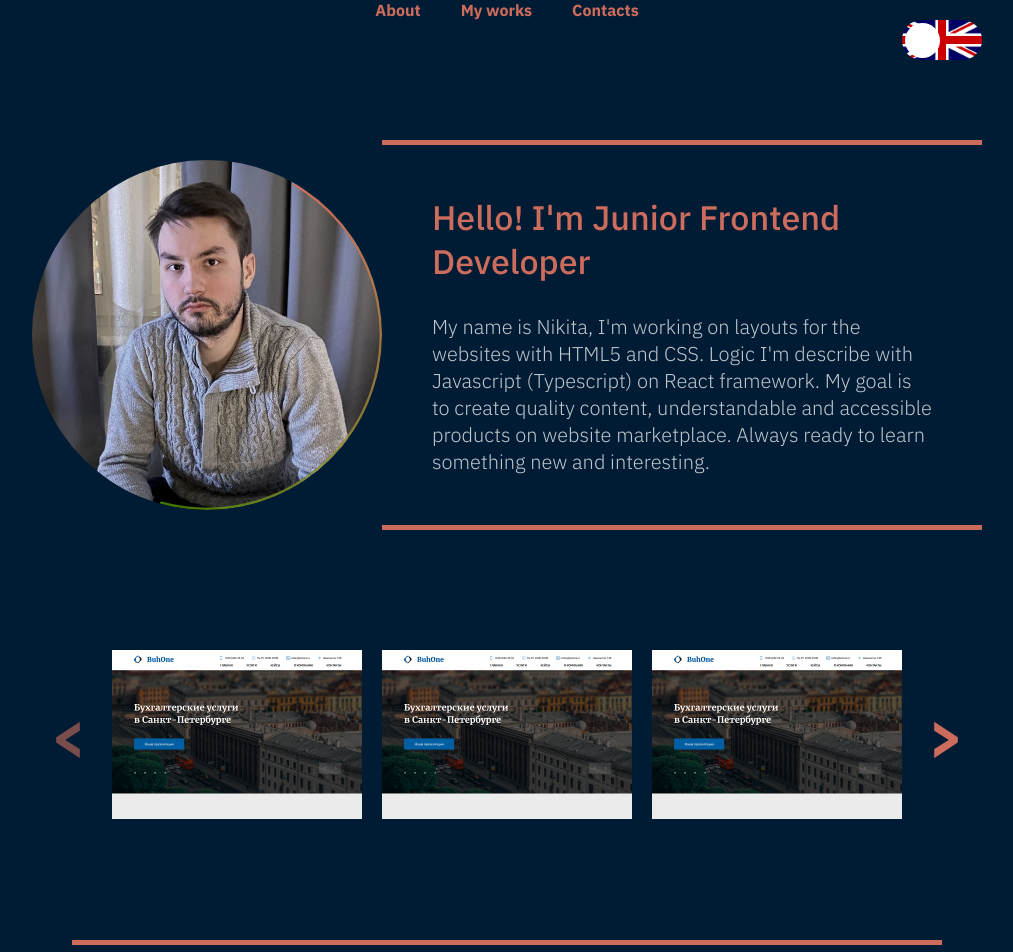
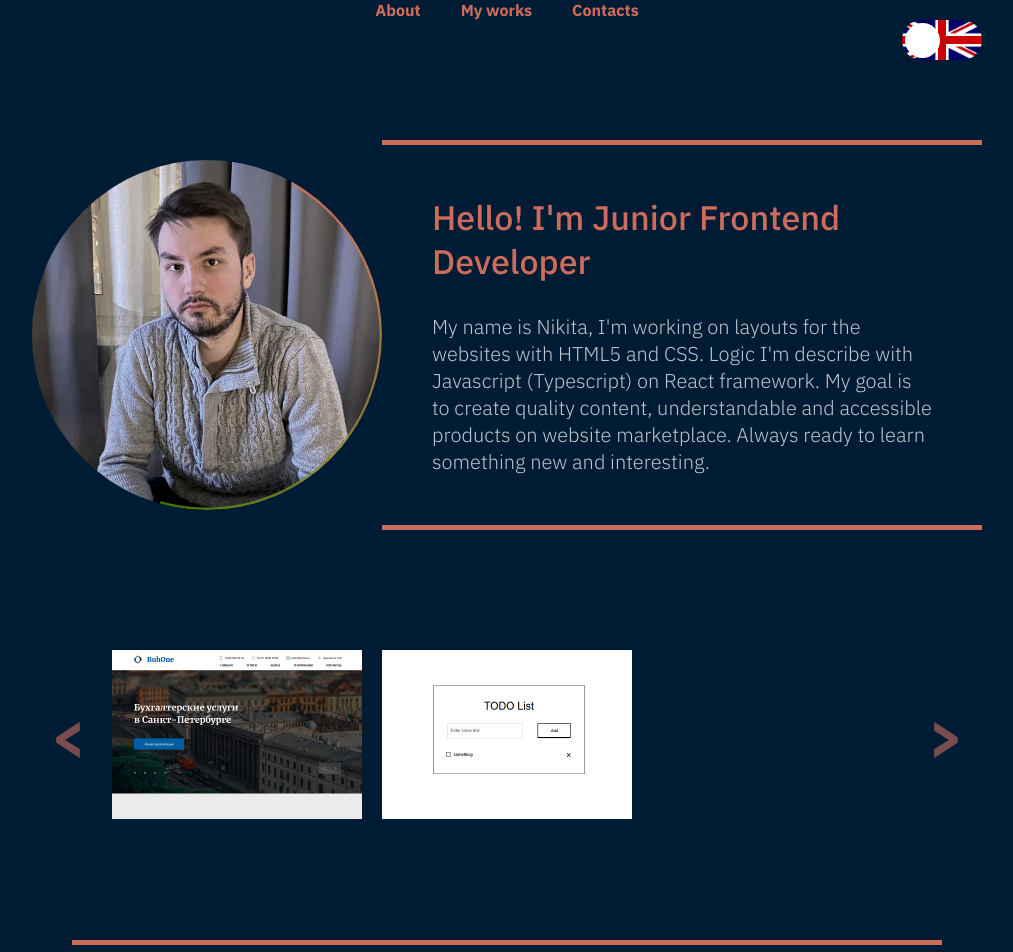
Before and after one commit to Fjornir/sn-portfolio, a React (Create React App) app: page / in a window 1280 px wide. Shown: the top 952 px of the page, without its empty margins (133-1146 px from the left). Built offline with nearby package versions, Linux system fonts and the light colour scheme.

Commit message:
Slider real exemples added

```diff
--- a/src/components/Slider.tsx
+++ b/src/components/Slider.tsx
@@ -68,11 +68,11 @@ export default function Slider() {
       </button>
       <div className="slider-wrapper">
         <ul ref={slider} className="slider-gallery">
+          <SliderItem imgSrc={require("../images/Ex1.png")} link={"https://fjornir.github.io/buhone/"}></SliderItem>
+          <SliderItem imgSrc={require("../images/Ex2.png")} link={"https://fjornir.github.io/todolist/"}></SliderItem>
+          {/* <SliderItem imgSrc={require("../images/Ex1.png")}></SliderItem>
           <SliderItem imgSrc={require("../images/Ex1.png")}></SliderItem>
-          <SliderItem imgSrc={require("../images/Ex1.png")}></SliderItem>
-          <SliderItem imgSrc={require("../images/Ex1.png")}></SliderItem>
-          <SliderItem imgSrc={require("../images/Ex1.png")}></SliderItem>
-          <SliderItem imgSrc={require("../images/Ex1.png")}></SliderItem>
+          <SliderItem imgSrc={require("../images/Ex1.png")}></SliderItem> */}
         </ul>
       </div>
       <button
--- a/src/components/SliderItem.tsx
+++ b/src/components/SliderItem.tsx
@@ -1,11 +1,14 @@
 type Props = {
-    imgSrc: string,
-}
+  imgSrc: string;
+  link: string;
+};
 
-export default function SliderItem({ imgSrc }: Props) {
+export default function SliderItem( props : Props) {
   return (
-    <li className="slider-gallery-item">
-      <img className="slider-gallery-item__image" src={imgSrc} alt=""></img>
-    </li>
+    <a href={props.link}>
+      <li className="slider-gallery-item">
+        <img className="slider-gallery-item__image" src={props.imgSrc} alt=""></img>
+      </li>
+    </a>
   );
 }
```
Also changed, not shown: src/images/Ex2.png (added).
